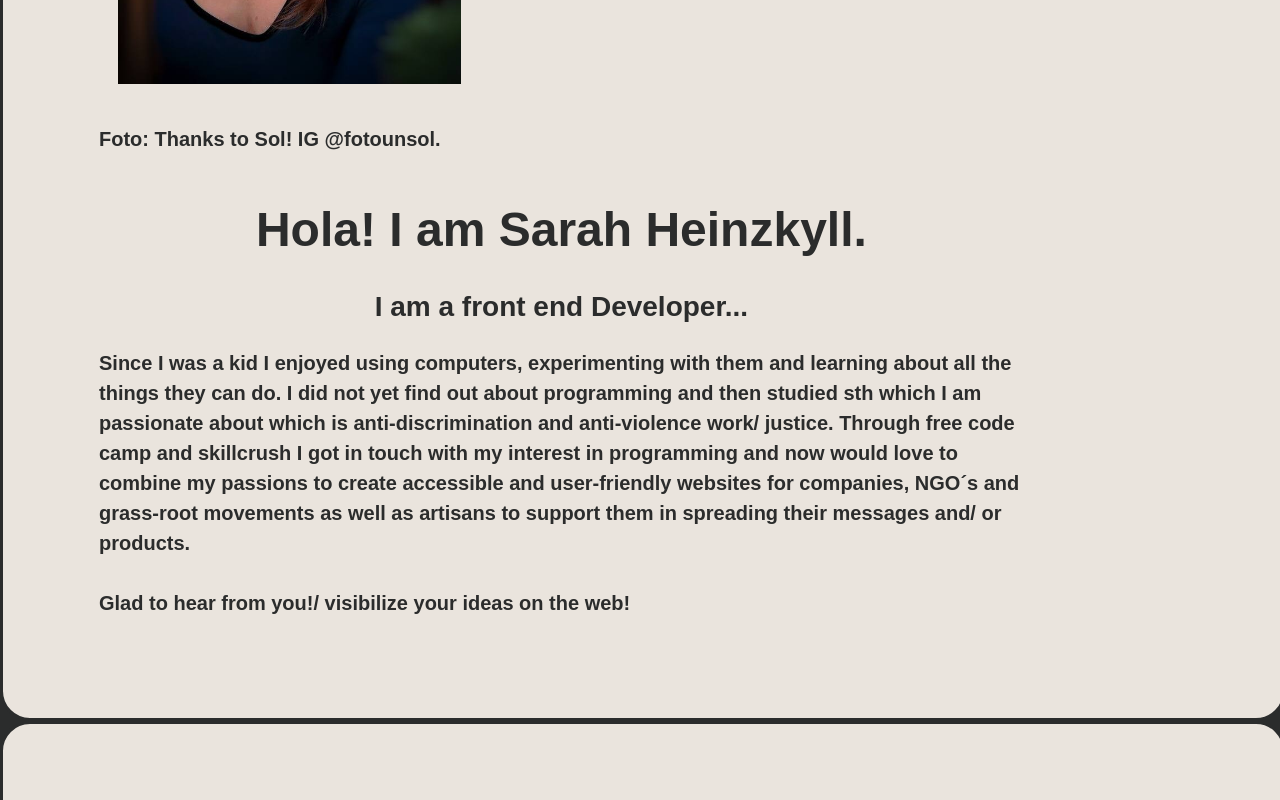
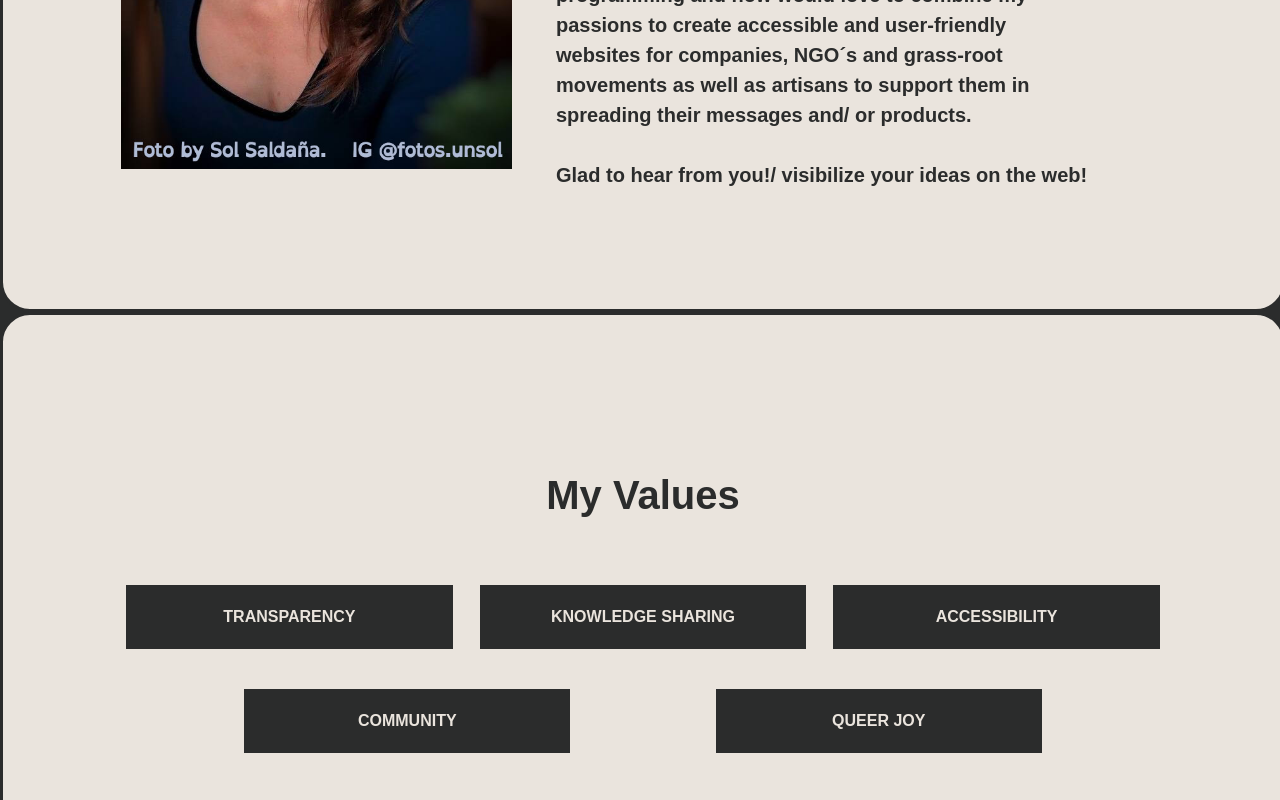
Before and after one commit to SarahHeinz/Portfolio, a website: page English-accessible/index.html in a window 1280 px wide. Shown: the part 4180-4980 px from the top of the page. Drawn offline with Linux system fonts and the light colour scheme; a web font is replaced by a local one.

Commit message:
compared css

```diff
--- a/English-accessible/index.html
+++ b/English-accessible/index.html
@@ -236,8 +236,7 @@
       <div class="content-wrapper">
         <div class="about-content-wrapper">
           <figure>
-            <img id="profile-image" src="../img/about-me5.jpg" alt="profile-image">
-            <p class="artist">Foto: Thanks to Sol! IG @fotounsol.</p>
+            <img id="profile-image" src="../img/about-me7.jpg" alt="profile-image">
           </figure>
           <div class="about-info">
             <h3>Hola! I am Sarah Heinzkyll.</h3>
--- a/css/styles-accessible.css
+++ b/css/styles-accessible.css
@@ -247,67 +247,8 @@ header .content-wrapper {
     font-weight: bold;
 }
 
-/* ---ACCESSIBILITY BUTTON ---*/
-/*
-button {
-  align-items: center;
-  background-color: rgb(67, 228, 228);
-border:none;
-border-radius: 35px;
-  box-sizing: border-box;
-  color: #351D77;
-  cursor: pointer;
-  display: inline-flex;
-  font-family: -apple-system, system-ui, system-ui, "Segoe UI", Roboto, "Helvetica Neue", "Fira Sans", Ubuntu, Oxygen, "Oxygen Sans", Cantarell, "Droid Sans", "Apple Color Emoji", "Segoe UI Emoji", "Segoe UI Symbol", "Lucida Grande", Helvetica, Arial, sans-serif;
-  font-size: 1.2rem;
-  font-weight: 600;
-  justify-content: center;
-  line-height: 20px;
-  max-width: 480px;
-  min-height: 40px;
-  min-width: 0px;
-  overflow: hidden;
-  text-align: center;
-  touch-action: manipulation;
-  transition: background-color 0.167s cubic-bezier(0.4, 0, 0.2, 1) 0s, box-shadow 0.167s cubic-bezier(0.4, 0, 0.2, 1) 0s, color 0.167s cubic-bezier(0.4, 0, 0.2, 1) 0s;
-  user-select: none;
-  -webkit-user-select: none;
-  vertical-align: middle;
-  font-family: 'Open-Dyslexic', sans-serif;
-  padding: 14px 16px;
-}
-
-button:hover,
-button:focus {
-  background-color: #fffb02;
-  color: #351D77;
-}
-
-button:active {
-  background: #fffb02;
-  color: #351D77;
-}
-
-button:disabled {
-  cursor: not-allowed;
-  background:rgb(67, 228, 228);
-  color: rgba(0, 0, 0, .3);
-}
-
-.add-accessibility {
-    /* background-color: #e8e1db; */
-/* color: #2b2c2c;
-    background-color: #eae4dd;
-    font-family: 'Open-Dyslexic', sans-serif;
-}  */
-
 
 header .home-title {
-    /* max-width: 95%;
-  display: flex;
-  flex-flow:row wrap;
-  justify-content: center;
-  align-items: center; */
     display: block;
 }
 
@@ -571,7 +512,6 @@ main .flex-fill {}
     line-height: 1.5;
     margin: 0;
     text-align: center;
-    font-family: "PP Hatton Medium";
 }
 
 
@@ -602,13 +542,11 @@ main .flex-fill {}
 
 
 #skills h4 {
-
     font-weight: bold;
     line-height: 1.5;
     margin: 30px 0;
     width: 100%;
     text-align: center;
-
 }
 
 /* -------- TOOLS ----------*/
@@ -636,13 +574,11 @@ main .flex-fill {}
 }
 
 .tool-wrapper h4 {
-
     font-weight: bold;
     line-height: 1.5;
     margin: 20px 0;
     width: 100%;
     text-align: center;
-
 }
 
 
@@ -651,7 +587,6 @@ main .flex-fill {}
 /* -------------ABOUT ---------*/
 
 #about {
-
     display: flex;
     justify-content: center;
     align-items: center;
@@ -665,54 +600,46 @@ main .flex-fill {}
 
 
 #about .content-wrapper {
-    width: 100%;
+    width: 85%;
     display: block;
     text-align: center;
     background-color: #eae4dd;
 
 }
 
-.about-content-wrapper {
-    display: flex;
-    flex-flow: row wrap;
-    justify-content: center;
-    align-items: center;
-    width: 100%;
-    text-align: center;
-}
+
 
 #about figure {
     width: 95%;
-
-
+    margin: 20px 0 40px 0;
 }
 
 #profile-image {
-    width: 100%;
-    vertical-align: middle;
+    width: 90%;
+    /* vertical-align: middle; */
     border-style: none;
-    margin: 0 0 40px 0;
-}
-
-
-
-.about-info {
-    width: 85%;
-}
-
-#about h3 {
-    margin-bottom: 40px;
+}
+
+#about .about-info h4 {
     font-weight: bold;
     line-height: 1.5;
-    margin: 0;
-    text-align: center;
-}
-
-#about h4 {
-
+    margin: 0 0 40px 0;
+    width: 100%;
+    text-align: center;
+}
+
+
+#about h3 {
+    margin: 40px 0 40px 0;
     font-weight: bold;
     line-height: 1.5;
-    margin: 20px 0;
+    text-align: center;
+}
+
+#about .about-info h4 {
+    font-weight: bold;
+    line-height: 1.5;
+    margin: 0 0 40px 0;
     width: 100%;
     text-align: center;
 }
@@ -769,7 +696,6 @@ main .flex-fill {}
     line-height: 1.5;
     margin: 0;
     text-align: center;
-    font-family: "PP Hatton Medium";
 }
 
 
@@ -1079,7 +1005,6 @@ main .flex-fill {}
         border-radius: 30px;
     }
 
-    footer #contact {}
 
     footer .content-wrapper {
         width: 85%;
@@ -1326,7 +1251,6 @@ main .flex-fill {}
 
     #skills .skill {
         width: 45%;
-
     }
 
     #skills h4 {
@@ -1387,7 +1311,7 @@ main .flex-fill {}
 
 
     #about .content-wrapper {
-        width: 100%;
+        width: 85%;
         display: block;
         text-align: center;
     }
@@ -1396,14 +1320,12 @@ main .flex-fill {}
         display: flex;
         flex-flow: row wrap;
         justify-content: center;
-        align-items: center;
-        width: 100%;
         text-align: center;
     }
 
     #about figure {
         width: 60%;
-
+        margin: 20px 0 40px 0;
     }
 
     #profile-image {
@@ -1412,10 +1334,12 @@ main .flex-fill {}
         border-style: none;
     }
 
-
+    #about .about-info {
+        align-items: center;
+    }
 
     #about h3 {
-        margin-bottom: 40px;
+        margin: 80px 0;
         font-size: 3rem;
         font-weight: bold;
         line-height: 1.5;
@@ -1426,8 +1350,7 @@ main .flex-fill {}
     #about h4 {
         font-weight: bold;
         line-height: 1.5;
-        margin: 20px 0;
-        width: 100%;
+        margin: 0 0 60px 0;
         text-align: center;
     }
 
@@ -1436,14 +1359,75 @@ main .flex-fill {}
         font-size: 1.25rem;
         line-height: 1.5;
         text-align: left;
-        margin: 0;
+        margin: 0 0 30px 0;
         width: 100%;
     }
 
     #about span {
         font-weight: bold;
+    }
+    /* -----VALUES------- */
+
+    #values {
+        padding: 20px 0;
+        display: flex;
+        justify-content: center;
+        align-items: center;
+        flex-flow: row wrap;
+        width: 100%;
+        border-radius: 30px;
+    }
+
+    #values .content-wrapper {
+        width: 85%;
+        display: block;
+        text-align: center;
+        margin: 50px 0;
+        border-radius: 30px;
+
+    }
+
+    .values-header {
+        margin-bottom: 40px;
+        font-size: 2.5rem;
+        font-weight: bold;
+        line-height: 1.5;
+        margin: 0;
+        text-align: center;
+    }
+
+    .values-wrapper {
+        display: flex;
+        justify-content: space-evenly;
+        align-items: center;
+        flex-flow: row wrap;
+        width: 100%;
+        text-align: center;
+    }
+
+    .values-wrapper p {
+        font-size: 1rem;
+        padding: 20px 0;
+        line-height: 1.5;
+        text-align: center;
         margin: 20px 0;
     }
+
+    #values .value {
+        width: 45%;
+    }
+
+    #values h4 {
+
+        font-weight: bold;
+        line-height: 1.5;
+        margin: 20px 0;
+        width: 100%;
+        text-align: center;
+    }
+
+
+
 }
 
 /* -------------MAIN-------------------*/
@@ -1494,50 +1478,6 @@ main .flex-fill {}
         font-size: 3rem;
     }
 
-    i-title {
-        height: 50px;
-        overflow: hidden;
-    }
-
-    .i-title-wrapper {
-        height: 100%;
-        animation: move 10s ease-in-out infinite alternate;
-        animation-composition: replace;
-    }
-
-    @keyframes move {
-        25% {
-            transform: translateY(-50px)
-        }
-
-        50% {
-            transform: translateY(-100px)
-        }
-
-        75% {
-            transform: translateY(-150px)
-        }
-
-        100% {
-            transform: translateY(-200px)
-        }
-    }
-
-    .i-title-item {
-        height: 50px;
-        font-size: 2.25rem;
-        font-weight: bold;
-        display: flex;
-        justify-content: center;
-        align-items: center;
-    }
-
-    .i-title-planet {
-        display: inline;
-        width: 5%;
-        height: auto;
-
-    }
 
 
     /* --------------MAIN--------*/
@@ -1838,35 +1778,30 @@ main .flex-fill {}
     /* -------------ABOUT ---------*/
 
     #about {
-
+        width: 100%;
+        padding: 100px 0;
         display: flex;
         justify-content: center;
         align-items: center;
         flex-flow: row wrap;
-        width: 100%;
-        padding: 100px 0;
-        border-radius: 30px;
-    }
-
+        }
 
     #about .content-wrapper {
+        max-width: 1450px;
+        display: block;
+        text-align: center;
         width: 85%;
-        display: block;
-        text-align: center;
-
     }
 
     .about-content-wrapper {
         display: flex;
         justify-content: space-between;
-        align-items: center;
-        width: 100%;
         text-align: center;
     }
 
     #about figure {
-        width: 35%;
-        margin: 20px 0 40px 0;
+        width: 40%;
+        margin-top: 40px;
     }
 
     #profile-image {
@@ -1877,38 +1812,93 @@ main .flex-fill {}
 
 
 
-    .about-info {
-        width: 85%;
-    }
-
-    #about h3 {
-        margin-bottom: 40px;
+    #about .about-info {
+        width: 58%;
+    }
+
+    #about .about-info h3 {
+        margin: 0;
         font-size: 3rem;
         font-weight: bold;
         line-height: 1.5;
         margin: 0;
-        text-align: center;
-    }
-
-    #about h4 {
+        text-align: left;
+    }
+
+    #about .about-info h4 {
         font-weight: bold;
         line-height: 1.5;
         margin: 20px 0;
         width: 100%;
-        text-align: center;
+        text-align: left;
+        font-size: 2rem;
     }
 
 
     #about p {
-        font-size: 1.25rem;
         line-height: 1.5;
         text-align: left;
         margin: 0;
-        width: 100%;
-    }
-
+        width: 85%;
+    }
+    #about .about-text {
+        margin: 0 0 30px 0;
+        font-size: 1.25rem;
+    }
     #about span {
         font-weight: bold;
         margin: 20px 0;
     }
-}
+
+        /* -----VALUES------- */
+
+        #values {
+            padding: 100px 0;
+            display: flex;
+            justify-content: center;
+            align-items: center;
+            flex-flow: row wrap;
+            width: 100%;
+            border-radius: 30px;
+        }
+
+        #values .content-wrapper {
+            width: 85%;
+            display: block;
+            text-align: center;
+            margin: 50px 0;
+        }
+    #values .values-header {
+        margin-bottom: 40px;
+    }
+/*
+        .values-wrapper {
+            display: flex;
+            justify-content: space-evenly;
+            align-items: center;
+            flex-flow: row wrap;
+            width: 100%;
+            text-align: center;
+        }
+     */
+        .values-wrapper p {
+            font-size: 1rem;
+            padding: 20px 0;
+            line-height: 1.5;
+            text-align: center;
+            margin: 20px 0;
+        }
+
+        #values .value {
+            width: 30%;
+        }
+/*
+        #values h4 {
+
+            font-weight: bold;
+            line-height: 1.5;
+            margin: 20px 0;
+            width: 100%;
+            text-align: center;
+        } */
+}
--- a/css/styles.css
+++ b/css/styles.css
@@ -231,72 +231,13 @@ header .content-wrapper {
     border-radius: 35px;
   }
 
-  .menu{
+  .menu {
     font-family: 'Open-Dyslexic', sans-serif;
     font-weight: bold;
   }
 
-/* ---ACCESSIBILITY BUTTON ---*/
-/*
-button {
-  align-items: center;
-  background-color: rgb(67, 228, 228);
-border:none;
-border-radius: 35px;
-  box-sizing: border-box;
-  color: #351D77;
-  cursor: pointer;
-  display: inline-flex;
-  font-family: -apple-system, system-ui, system-ui, "Segoe UI", Roboto, "Helvetica Neue", "Fira Sans", Ubuntu, Oxygen, "Oxygen Sans", Cantarell, "Droid Sans", "Apple Color Emoji", "Segoe UI Emoji", "Segoe UI Symbol", "Lucida Grande", Helvetica, Arial, sans-serif;
-  font-size: 1.2rem;
-  font-weight: 600;
-  justify-content: center;
-  line-height: 20px;
-  max-width: 480px;
-  min-height: 40px;
-  min-width: 0px;
-  overflow: hidden;
-  text-align: center;
-  touch-action: manipulation;
-  transition: background-color 0.167s cubic-bezier(0.4, 0, 0.2, 1) 0s, box-shadow 0.167s cubic-bezier(0.4, 0, 0.2, 1) 0s, color 0.167s cubic-bezier(0.4, 0, 0.2, 1) 0s;
-  user-select: none;
-  -webkit-user-select: none;
-  vertical-align: middle;
-  font-family: 'Open-Dyslexic', sans-serif;
-  padding: 14px 16px;
-}
-
-button:hover,
-button:focus {
-  background-color: #fffb02;
-  color: #351D77;
-}
-
-button:active {
-  background: #fffb02;
-  color: #351D77;
-}
-
-button:disabled {
-  cursor: not-allowed;
-  background:rgb(67, 228, 228);
-  color: rgba(0, 0, 0, .3);
-}
-
-.add-accessibility {
-    /* background-color: #e8e1db; */
-    /* color: #2b2c2c;
-    background-color: #eae4dd;
-    font-family: 'Open-Dyslexic', sans-serif;
-} */
-
 
 header .home-title {
-    /* max-width: 95%;
-  display: flex;
-  flex-flow:row wrap;
-  justify-content: center;
-  align-items: center; */
     display: block;
 }
 
@@ -722,13 +663,11 @@ main .flex-fill {}
     border-style: none;
     /* margin: 0; */
 }
-
-.artist-wrapper {
-    display: inline;
-    justify-content: center;
-    align-items: center;
-    flex-flow: row wrap;
-    width: 60%;
+#about .about-info h4 {
+    font-weight: bold;
+    line-height: 1.5;
+    margin: 0 0 40px 0;
+    width: 100%;
     text-align: center;
 }
 
@@ -1048,7 +987,6 @@ main .flex-fill {}
         border-radius: 30px;
     }
 
-    footer #contact {}
 
     footer .content-wrapper {
         width: 85%;
@@ -1375,16 +1313,15 @@ main .flex-fill {}
         border-radius: 30px;
     }
 
-    #about:hover {
+    /* #about:hover {
         background: hsla(350, 50%, 50%, 0.9);
-    }
+    } */
 
 
     #about .content-wrapper {
         width: 85%;
         display: block;
         text-align: center;
-
     }
 
     .about-content-wrapper {
@@ -1397,20 +1334,16 @@ main .flex-fill {}
     #about figure {
         width: 60%;
         margin: 20px 0 40px 0;
-
     }
 
     #profile-image {
         width: 90%;
         vertical-align: middle;
         border-style: none;
-
-
     }
 
     #about .about-info {
         align-items: center;
-
     }
 
     #about h3 {
@@ -1423,7 +1356,6 @@ main .flex-fill {}
     }
 
     #about h4 {
-
         font-weight: bold;
         line-height: 1.5;
         margin: 0 0 60px 0;
@@ -1441,8 +1373,69 @@ main .flex-fill {}
 
     #about span {
         font-weight: bold;
-
-    }
+    }
+
+
+    /* -----VALUES------- */
+
+    #values {
+        padding: 20px 0;
+        display: flex;
+        justify-content: center;
+        align-items: center;
+        flex-flow: row wrap;
+        width: 100%;
+        border-radius: 30px;
+    }
+
+    #values .content-wrapper {
+        width: 85%;
+        display: block;
+        text-align: center;
+        margin: 50px 0;
+        border-radius: 30px;
+
+    }
+
+    .values-header {
+        margin-bottom: 40px;
+        font-size: 2.5rem;
+        font-weight: bold;
+        line-height: 1.5;
+        margin: 0;
+        text-align: center;
+    }
+
+    .values-wrapper {
+        display: flex;
+        justify-content: space-evenly;
+        align-items: center;
+        flex-flow: row wrap;
+        width: 100%;
+        text-align: center;
+    }
+
+    .values-wrapper p {
+        font-size: 1rem;
+        padding: 20px 0;
+        line-height: 1.5;
+        text-align: center;
+        margin: 20px 0;
+    }
+
+    #values .value {
+        width: 45%;
+    }
+
+    #values h4 {
+
+        font-weight: bold;
+        line-height: 1.5;
+        margin: 20px 0;
+        width: 100%;
+        text-align: center;
+    }
+
 }
 
 /* -------------MAIN-------------------*/
@@ -1595,7 +1588,6 @@ main .flex-fill {}
         justify-content: center;
         color: #EC91C4;
         margin: 80px 0 80px 0;
-
         width: 33%;
     }
 
@@ -1612,7 +1604,6 @@ main .flex-fill {}
         display: flex;
         justify-content: space-around;
         text-align: center;
-
     }
 
     footer .social-icons li {
@@ -1622,7 +1613,6 @@ main .flex-fill {}
         justify-content: center;
         align-items: center;
         margin: 0 10px;
-
     }
 
     footer p {
@@ -1664,7 +1654,6 @@ main .flex-fill {}
         font-size: 3rem;
         text-align: center;
         font-family: "PP Hatton Medium";
-
     }
 
 
@@ -1676,7 +1665,6 @@ main .flex-fill {}
         display: flex;
         flex-flow: row wrap;
         justify-content: space-around;
-
         text-align: center;
         align-items: start;
         /* align-items: stretch;*/
@@ -1724,11 +1712,8 @@ main .flex-fill {}
     #work p {
         width: 100%;
         text-align: left;
-
         font-size: 1.25rem;
         line-height: 1.5;
-
-
     }
 
     span {
@@ -1778,8 +1763,6 @@ main .flex-fill {}
         display: block;
         text-align: center;
         margin: 50px 0;
-
-
     }
 
     .skills-header {
@@ -1873,18 +1856,17 @@ main .flex-fill {}
         align-items: center;
         flex-flow: row wrap;
     }
-
+/*
     #about:hover {
         background: hsla(350, 50%, 50%, 0.9);
         color: blue;
-    }
+    } */
 
     #about .content-wrapper {
         max-width: 1450px;
         display: block;
         text-align: center;
         width: 85%;
-
     }
 
     .about-content-wrapper {
@@ -1896,15 +1878,12 @@ main .flex-fill {}
     #about figure {
         width: 40%;
         margin-top: 40px;
-
     }
 
     #profile-image {
         width: 90%;
         vertical-align: middle;
         border-style: none;
-
-
     }
 
 
@@ -1940,7 +1919,7 @@ main .flex-fill {}
     }
 
     #about .about-text {
-        margin: 0 0 30pc 0;
+        margin: 0 0 30px 0;
         font-size: 1.25rem;
     }
 
```
Also changed, not shown: German/index-accesible.html (+0 -1 lines), German/index.html (+1 -1 lines).
